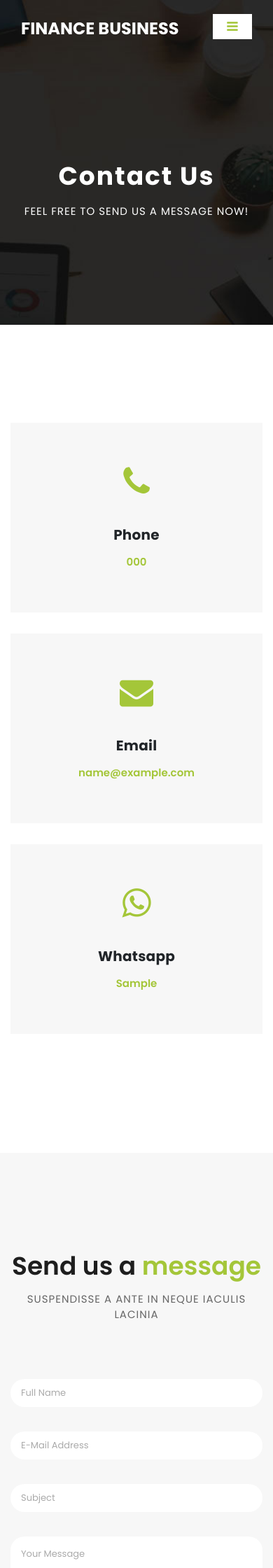
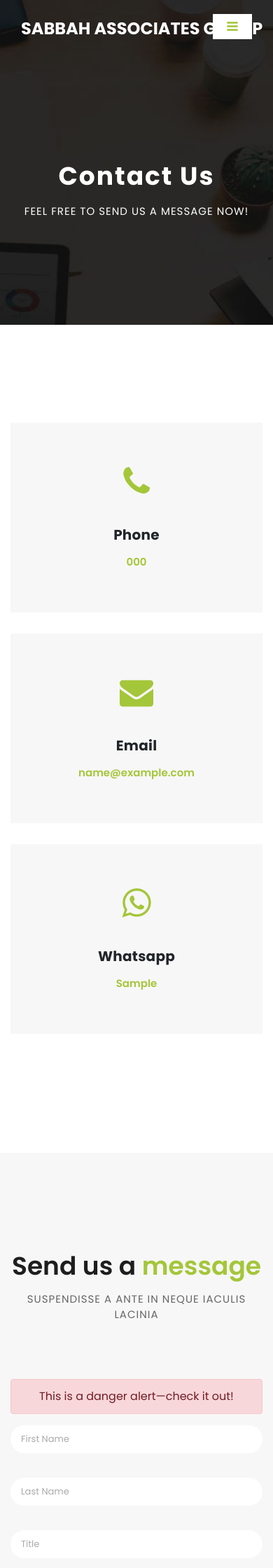
Before and after one commit to 0x004d4m/SAG, a PHP site: page /contact.php in a window 390 px wide. Shown: the top 2240 px of the page at 70% size. Run offline with PHP 8.4, Linux system fonts and the light colour scheme; tables that the repository leaves empty or names only in its code hold one stand-in row (values such as "Sample post"); data that the repository does not hold is empty; some libraries are stand-ins or nearby versions.

Commit message:
12/1/2022

```diff
--- a/contact.php
+++ b/contact.php
@@ -5,8 +5,6 @@
   </head>
   <body>
     <?php include "./layout/navbar.php";?>
-
-    <!-- Page Content -->
     <div class="page-heading header-text">
       <div class="container">
         <div class="row">
@@ -17,7 +15,6 @@
         </div>
       </div>
     </div>
-
     <div class="contact-information">
       <div class="container">
         <div class="row">
@@ -53,7 +50,6 @@
         </div>
       </div>
     </div>
-
     <div class="callback-form contact-us">
       <div class="container">
         <div class="row">
@@ -65,16 +61,54 @@
           </div>
           <div class="col-md-12">
             <div class="contact-form">
-              <form id="contact" action="" method="get">
+              <form id="contact" method="POST">
+                <div class="row">
+                  <div class="col-lg-11">
+                      <div class="alert alert-danger" role="alert">
+                      This is a danger alert—check it out!
+                    </div>
+                  </div>
+
+                </div>
                 <div class="row">
                   <div class="col-lg-4 col-md-12 col-sm-12">
                     <fieldset>
-                      <input name="name" type="text" class="form-control" id="name" placeholder="Full Name" required="">
+                      <input name="firstName" type="text" class="form-control" id="firstName" placeholder="First Name" required="">
                     </fieldset>
                   </div>
                   <div class="col-lg-4 col-md-12 col-sm-12">
                     <fieldset>
-                      <input name="email" type="text" class="form-control" id="email" pattern="[^ @]*@[^ @]*" placeholder="E-Mail Address" required="">
+                      <input name="lastName" type="text" class="form-control" id="lastName" placeholder="Last Name" required="">
+                    </fieldset>
+                  </div>
+                  <div class="col-lg-4 col-md-12 col-sm-12">
+                    <fieldset>
+                      <input name="title" type="text" class="form-control" id="title" placeholder="Title" required="">
+                    </fieldset>
+                  </div>
+                  <div class="col-lg-4 col-md-12 col-sm-12">
+                    <fieldset>
+                      <input name="companyName" type="text" class="form-control" id="companyName" placeholder="Company Name" required="">
+                    </fieldset>
+                  </div>
+                  <div class="col-lg-4 col-md-12 col-sm-12">
+                    <fieldset>
+                      <input name="email" type="text" class="form-control" id="email" placeholder="E-Mail Address" required="">
+                    </fieldset>
+                  </div>
+                  <div class="col-lg-4 col-md-12 col-sm-12">
+                    <fieldset>
+                      <input name="companyWebsite" type="text" class="form-control" id="companyWebsite" placeholder="Company Website" required="">
+                    </fieldset>
+                  </div>
+                  <div class="col-lg-4 col-md-12 col-sm-12">
+                    <fieldset>
+                      <input name="phone" type="text" class="form-control" id="phone" placeholder="Phone" required="">
+                    </fieldset>
+                  </div>
+                  <div class="col-lg-4 col-md-12 col-sm-12">
+                    <fieldset>
+                      <input name="mobile" type="text" class="form-control" id="mobile" placeholder="Mobile" required="">
                     </fieldset>
                   </div>
                   <div class="col-lg-4 col-md-12 col-sm-12">
@@ -99,133 +133,15 @@
         </div>
       </div>
     </div>
-
     <div id="map">
-<!-- How to change your own map point
-	1. Go to Google Maps
-	2. Click on your location point
-	3. Click "Share" and choose "Embed map" tab
-	4. Copy only URL and paste it within the src="" field below
--->
-      <iframe src="https://maps.google.com/maps?q=Av.+Lúcio+Costa,+Rio+de+Janeiro+-+RJ,+Brazil&t=&z=13&ie=UTF8&iwloc=&output=embed" width="100%" height="500px" frameborder="0" style="border:0" allowfullscreen></iframe>
+      <?php
+        $sql="SELECT * FROM `contactinfo` WHERE `id`=1;";
+        $result=mysqli_query($conn,$sql);
+        while($row=mysqli_fetch_assoc($result)){
+          echo '<iframe src="'.$row['location'].'" width="100%" height="500px" frameborder="0" style="border:0" allowfullscreen></iframe>';
+        }
+      ?>
     </div>
-
-    <div class="partners contact-partners">
-      <div class="container">
-        <div class="row">
-          <div class="col-md-12">
-            <div class="owl-partners owl-carousel">
-              <div class="partner-item">
-                <img src="assets/images/client-01.png" alt="">
-              </div>
-            </div>
-          </div>
-        </div>
-      </div>
-    </div>
-
-
-    <!-- Footer Starts Here -->
-    <footer>
-      <div class="container">
-        <div class="row">
-          <div class="col-md-3 footer-item">
-            <h4>Finance Business</h4>
-            <p>Vivamus tellus mi. Nulla ne cursus elit,vulputate. Sed ne cursus augue hasellus lacinia sapien vitae.</p>
-            <ul class="social-icons">
-              <li><a rel="nofollow" href="https://fb.com/templatemo" target="_blank"><i class="fa fa-facebook"></i></a></li>
-              <li><a href="#"><i class="fa fa-twitter"></i></a></li>
-              <li><a href="#"><i class="fa fa-linkedin"></i></a></li>
-              <li><a href="#"><i class="fa fa-behance"></i></a></li>
-            </ul>
-          </div>
-          <div class="col-md-3 footer-item">
-            <h4>Useful Links</h4>
-            <ul class="menu-list">
-              <li><a href="#">Vivamus ut tellus mi</a></li>
-              <li><a href="#">Nulla nec cursus elit</a></li>
-              <li><a href="#">Vulputate sed nec</a></li>
-              <li><a href="#">Cursus augue hasellus</a></li>
-              <li><a href="#">Lacinia ac sapien</a></li>
-            </ul>
-          </div>
-          <div class="col-md-3 footer-item">
-            <h4>Additional Pages</h4>
-            <ul class="menu-list">
-              <li><a href="#">About Us</a></li>
-              <li><a href="#">How We Work</a></li>
-              <li><a href="#">Quick Support</a></li>
-              <li><a href="#">Contact Us</a></li>
-              <li><a href="#">Privacy Policy</a></li>
-            </ul>
-          </div>
-          <div class="col-md-3 footer-item last-item">
-            <h4>Contact Us</h4>
-            <div class="contact-form">
-              <form id="contact footer-contact" action="" method="post">
-                <div class="row">
-                  <div class="col-lg-12 col-md-12 col-sm-12">
-                    <fieldset>
-                      <input name="name" type="text" class="form-control" id="name" placeholder="Full Name" required="">
-                    </fieldset>
-                  </div>
-                  <div class="col-lg-12 col-md-12 col-sm-12">
-                    <fieldset>
-                      <input name="email" type="text" class="form-control" id="email" pattern="[^ @]*@[^ @]*" placeholder="E-Mail Address" required="">
-                    </fieldset>
-                  </div>
-                  <div class="col-lg-12">
-                    <fieldset>
-                      <textarea name="message" rows="6" class="form-control" id="message" placeholder="Your Message" required=""></textarea>
-                    </fieldset>
-                  </div>
-                  <div class="col-lg-12">
-                    <fieldset>
-                      <button type="submit" id="form-submit" class="filled-button">Send Message</button>
-                    </fieldset>
-                  </div>
-                </div>
-              </form>
-            </div>
-          </div>
-        </div>
-      </div>
-    </footer>
-
-    <div class="sub-footer">
-      <div class="container">
-        <div class="row">
-          <div class="col-md-12">
-            <p>Copyright &copy; 2020 Financial Business Co., Ltd.
-
-            - Design: <a rel="nofollow noopener" href="https://templatemo.com" target="_blank">TemplateMo</a><br>
-            Distributed By: <a rel="nofollow noopener" href="https://themewagon.com" target="_blank">ThemeWagon</a>
-          </p>
-          </div>
-        </div>
-      </div>
-    </div>
-
-    <!-- Bootstrap core JavaScript -->
-    <script src="vendor/jquery/jquery.min.js"></script>
-    <script src="vendor/bootstrap/js/bootstrap.bundle.min.js"></script>
-
-    <!-- Additional Scripts -->
-    <script src="assets/js/custom.js"></script>
-    <script src="assets/js/owl.js"></script>
-    <script src="assets/js/slick.js"></script>
-    <script src="assets/js/accordions.js"></script>
-
-    <script language = "text/Javascript">
-      cleared[0] = cleared[1] = cleared[2] = 0; //set a cleared flag for each field
-      function clearField(t){                   //declaring the array outside of the
-      if(! cleared[t.id]){                      // function makes it static and global
-          cleared[t.id] = 1;  // you could use true and false, but that's more typing
-          t.value='';         // with more chance of typos
-          t.style.color='#fff';
-          }
-      }
-    </script>
-
+    <?php include "./layout/footer.php";?>
   </body>
 </html>
--- a/layout/navbar.php
+++ b/layout/navbar.php
@@ -42,7 +42,7 @@
     <header class="">
       <nav class="navbar navbar-expand-lg">
         <div class="container">
-          <a class="navbar-brand" href="index.php"><h2>Finance Business</h2></a>
+          <a class="navbar-brand" href="index.php"><h2>Sabbah Associates Group</h2></a>
           <button class="navbar-toggler" type="button" data-toggle="collapse" data-target="#navbarResponsive" aria-controls="navbarResponsive" aria-expanded="false" aria-label="Toggle navigation">
             <span class="navbar-toggler-icon"></span>
           </button>
```
Also changed, not shown: about.php (+3 -8 lines), index.php (+4 -4 lines), services.php (+24 -32 lines).
